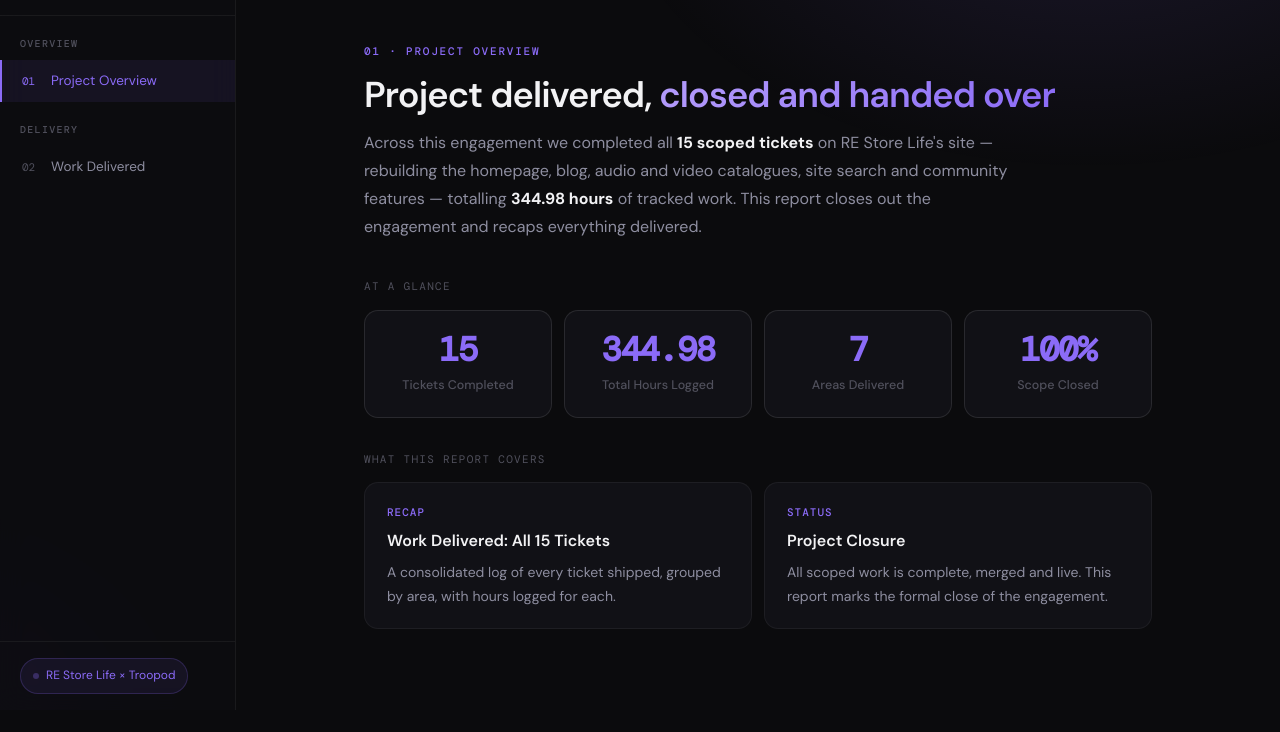
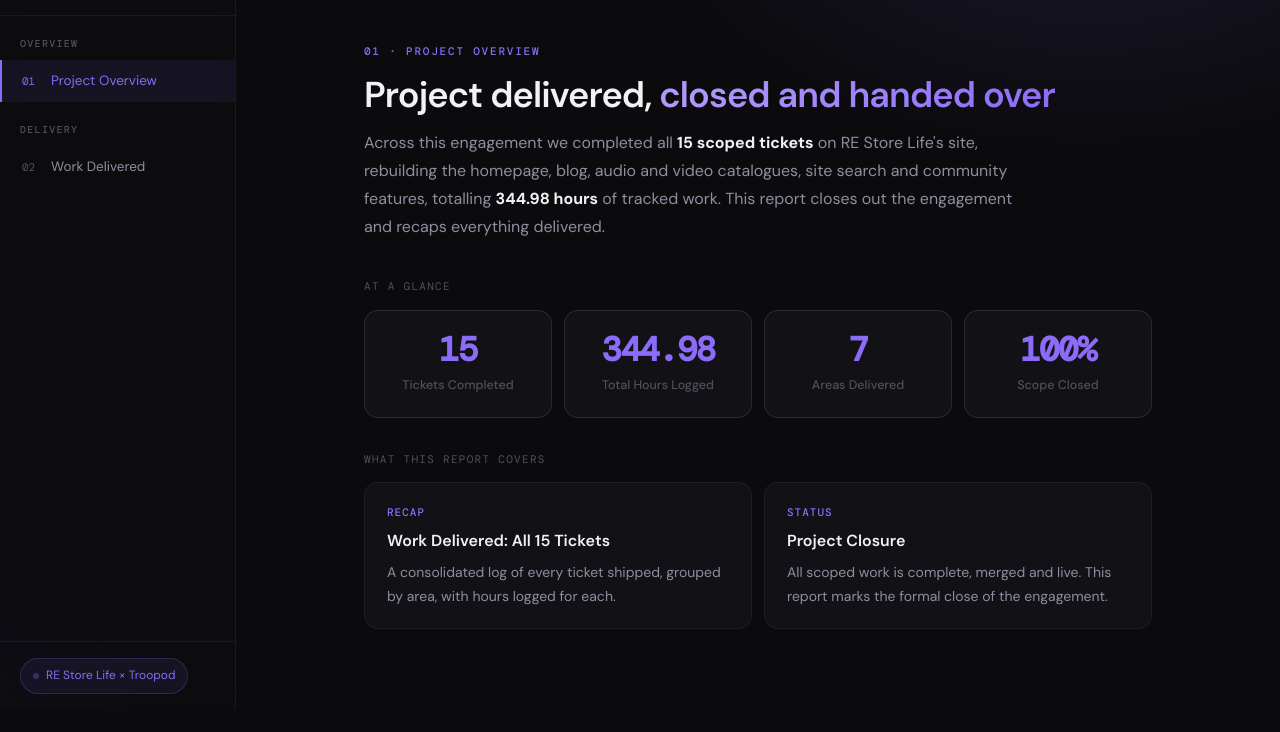
Before and after one commit to prayrit-troopod/Re-store-life-report, a plain HTML site: page index.html in a window 1280 px wide. Shown: the part 90-822 px from the top of the page. Drawn offline with nearby package versions, Linux system fonts and the light colour scheme.

Commit message:
Remove em dashes from copy

```diff
--- a/index.html
+++ b/index.html
@@ -299,7 +299,7 @@
       <div class="sec on" id="welcome">
         <div class="eye">01 · Project Overview</div>
         <h1>Project delivered, <em>closed and handed over</em></h1>
-        <p class="lede">Across this engagement we completed all <strong style="color:var(--text);">15 scoped tickets</strong> on RE Store Life's site — rebuilding the homepage, blog, audio and video catalogues, site search and community features — totalling <strong style="color:var(--text);">344.98 hours</strong> of tracked work. This report closes out the engagement and recaps everything delivered.</p>
+        <p class="lede">Across this engagement we completed all <strong style="color:var(--text);">15 scoped tickets</strong> on RE Store Life's site, rebuilding the homepage, blog, audio and video catalogues, site search and community features, totalling <strong style="color:var(--text);">344.98 hours</strong> of tracked work. This report closes out the engagement and recaps everything delivered.</p>
 
         <div class="mlbl">At a glance</div>
         <div class="metric-grid">
```
